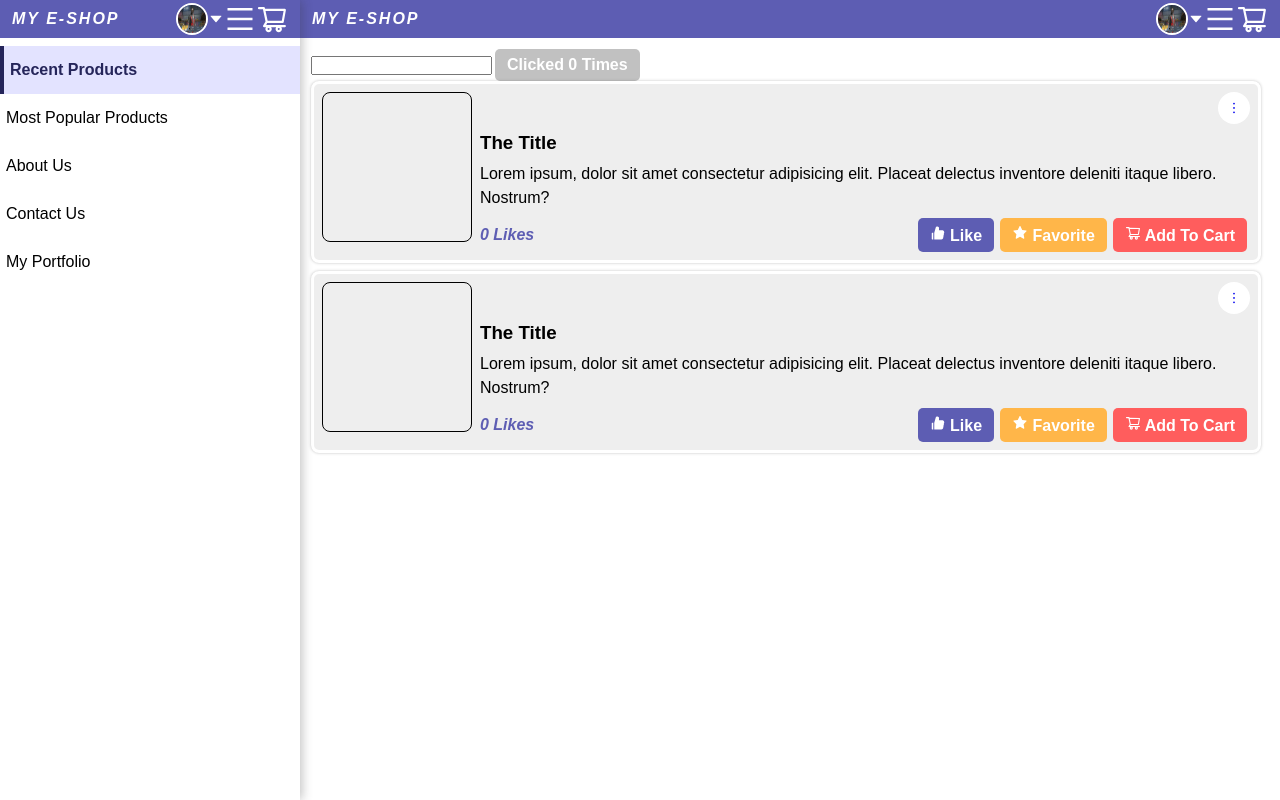
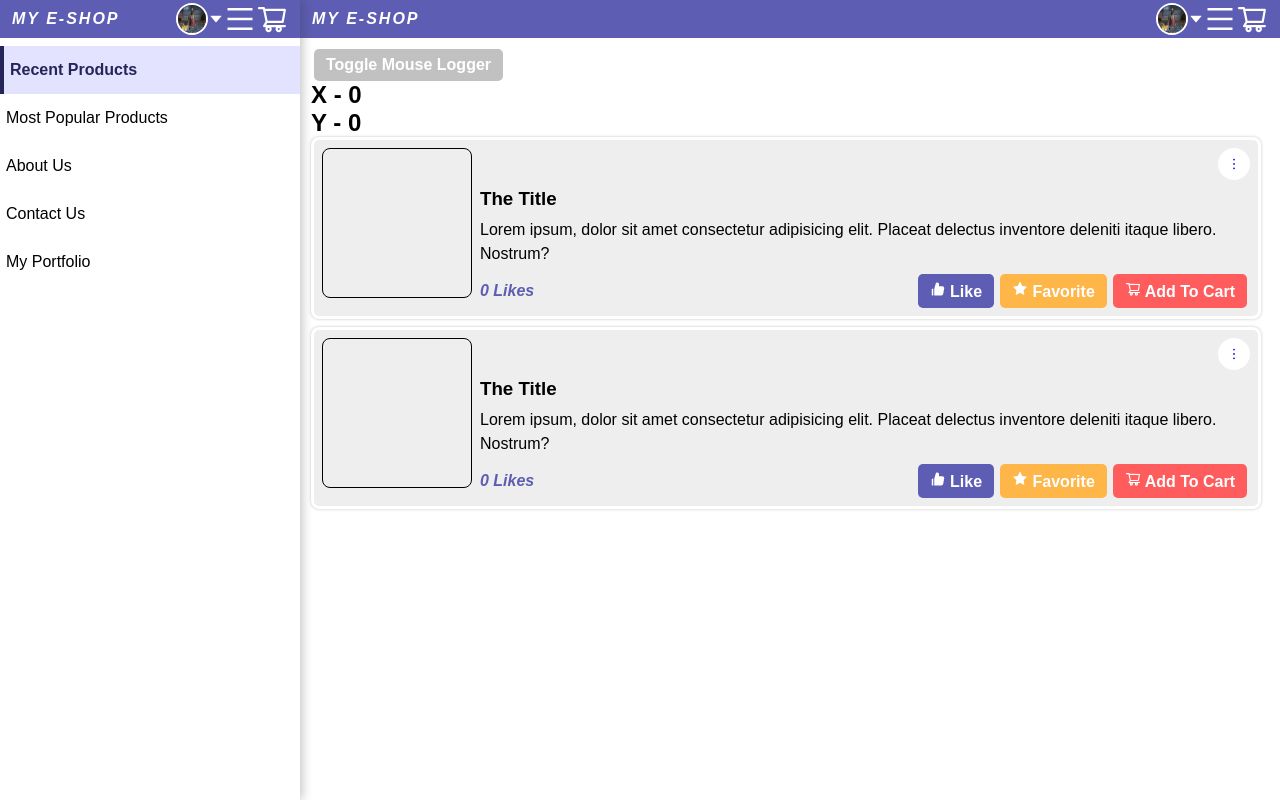
Before and after one commit to chineduogada/learning_react_hooks, a React (Create React App) app: page / in a window 1280 px wide. Built offline with nearby package versions, Linux system fonts and the light colour scheme.

Commit message:
done with lesson 3

```diff
--- a/src/components/ClassCounter.jsx
+++ b/src/components/ClassCounter.jsx
@@ -1,45 +1,35 @@
 import React, { Component } from "react";
-import Button from "./Button/Button";
 
 export default class ClassCounter extends Component {
   constructor(props) {
     super(props);
 
     this.state = {
-      count: 0,
-      name: ""
+      x: 0,
+      y: 0
     };
   }
 
+  logMousePosition = e => {
+    console.log("logMousePosition called");
+    this.setState({ x: e.clientX, y: e.clientY });
+  };
+
   componentDidMount() {
-    document.title = `React App ${this.state.count}`;
+    console.log("cdm called");
+    window.addEventListener("mousemove", this.logMousePosition);
   }
 
-  componentDidUpdate(prevProps, prevState) {
-    if (prevState.count !== this.state.count) {
-      console.log("Updating document title");
-      document.title = `React App ${this.state.count}`;
-    }
+  componentWillUnmount() {
+    window.removeEventListener("mousemove", this.logMousePosition);
   }
 
   render() {
     return (
-      <>
-        <input
-          type="text"
-          value={this.state.name}
-          onChange={e => {
-            this.setState({ name: e.currentTarget.value });
-          }}
-        />
-        <Button
-          onClick={() =>
-            this.setState(prevState => ({ count: prevState.count + 1 }))
-          }
-        >
-          clicked {this.state.count} times
-        </Button>
-      </>
+      <div>
+        <h2>X - {this.state.x}</h2>
+        <h2>Y - {this.state.y}</h2>
+      </div>
     );
   }
 }
--- a/src/components/HookCounterOne.jsx
+++ b/src/components/HookCounterOne.jsx
@@ -1,28 +1,30 @@
-import React, { useState, useEffect } from "react";
-import Button from "./Button/Button";
+import React, { useEffect, useState } from "react";
 
 export default function HookCounterOne() {
-  const [count, setCount] = useState(0);
-  const [name, setName] = useState("");
+  const [x, setX] = useState(0);
+  const [y, setY] = useState(0);
+
+  const logMousePosition = e => {
+    console.log("logMousePosition called");
+
+    setX(e.clientX);
+    setY(e.clientY);
+  };
 
   useEffect(() => {
-    console.log("Update document title.");
-    document.title = `React App ${count}`;
-  }, [count]);
+    console.log("useEffect called");
+    window.addEventListener("mousemove", logMousePosition);
+
+    return () => {
+      console.log("cleaned up");
+      window.removeEventListener("mousemove", logMousePosition);
+    };
+  }, []);
 
   return (
-    <>
-      <input
-        type="text"
-        value={name}
-        onChange={e => {
-          setName(e.currentTarget.value);
-        }}
-      />
-
-      <Button onClick={() => setCount(prevCount => prevCount + 1)}>
-        clicked {count} times
-      </Button>
-    </>
+    <div>
+      <h2>X - {x}</h2>
+      <h2>Y - {y}</h2>
+    </div>
   );
 }
--- a/src/components/Layout/Layout.jsx
+++ b/src/components/Layout/Layout.jsx
@@ -2,9 +2,11 @@ import React from "react";
 import "./Layout.scss";
 import Navbar from "../Navbar/Navbar";
 import Aside from "../Aside/Aside";
-// import ClassCounter from "./../ClassCounter";
+import ClassCounter from "./../ClassCounter";
+// import HookCounterOne from "../HookCounterOne";
+import Products from "./../Products/Products";
+import MouseLogger from "../../containers/MouseLogger/MouseLogger";
 import HookCounterOne from "../HookCounterOne";
-import Products from "./../Products/Products";
 
 export default function Layout() {
   return (
@@ -16,7 +18,9 @@ export default function Layout() {
 
         <section className="layout__section">
           {/* <ClassCounter /> */}
-          <HookCounterOne />
+          {/* <HookCounterOne /> */}
+          {/* <MouseLogger render={(data, setData) => <ClassCounter />} /> */}
+          <MouseLogger render={(data, setData) => <HookCounterOne />} />
           <Products />
         </section>
       </main>
--- /dev/null
+++ b/src/containers/MouseLogger/MouseLogger.jsx
@@ -0,0 +1,12 @@
+import React, { useState } from "react";
+import Button from "../../components/Button/Button";
+
+export default function MouseLogger({ render }) {
+  const [display, setDisplay] = useState(true);
+  return (
+    <div>
+      <Button onClick={() => setDisplay(!display)}>Toggle Mouse Logger</Button>
+      {display && render(display, setDisplay)}
+    </div>
+  );
+}
```
